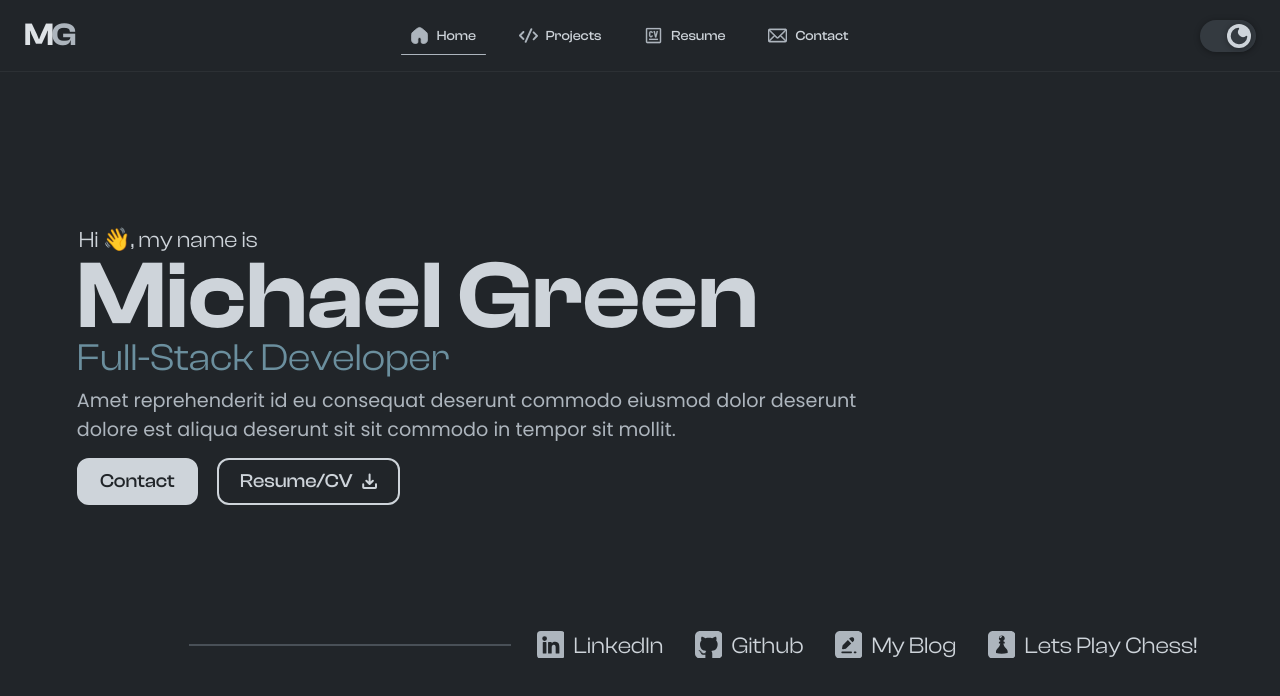
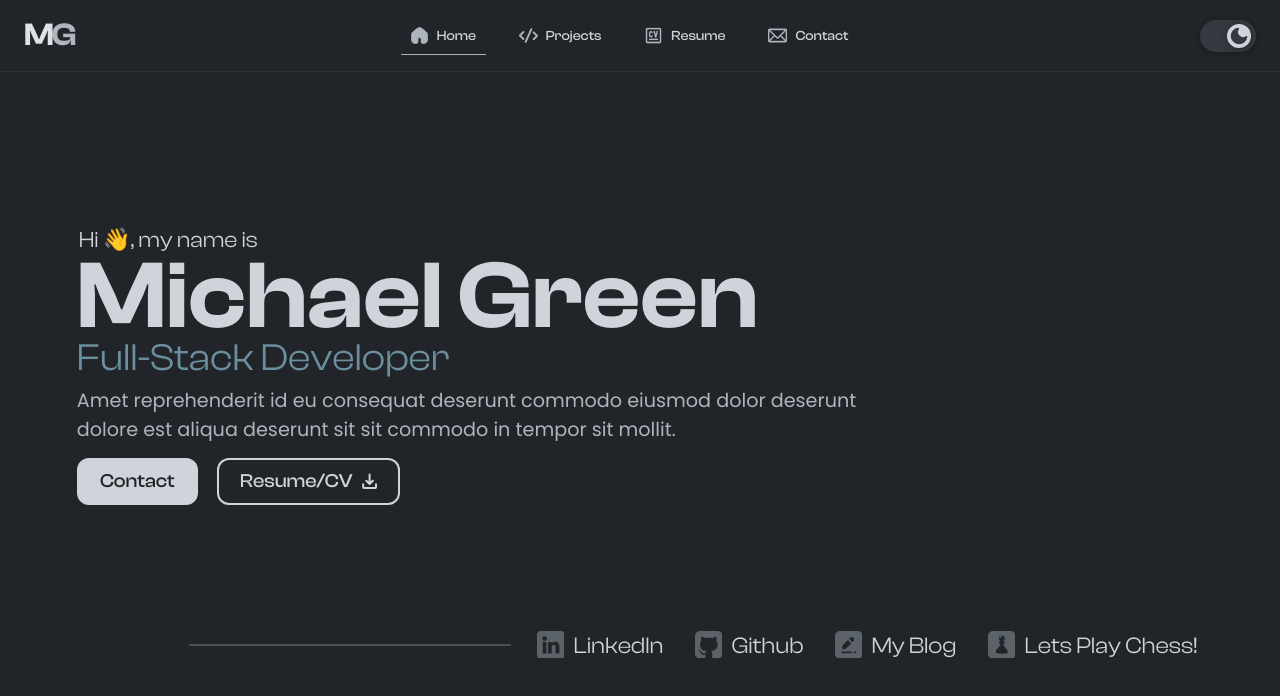
Before and after one commit to michaelgreenl/e-portfolio, a Vue app: page /#home in a window 1280 px wide. Shown: the top 696 px of the page. Built offline with nearby package versions, Linux system fonts and the light colour scheme; a web font is replaced by a local one.

Commit message:
fix: fixed icon color after recent color variable edit

```diff
--- a/src/views/HomeView.vue
+++ b/src/views/HomeView.vue
@@ -218,7 +218,7 @@ import ChessIcon from '../components/SVGs/ChessIcon.vue';
                 height: 1.2em;
 
                 @include theme-dark {
-                    fill: $color-text-secondary;
+                    fill: lighten-color($color-text-muted, 10%);
                 }
 
                 @include theme-light {
```
